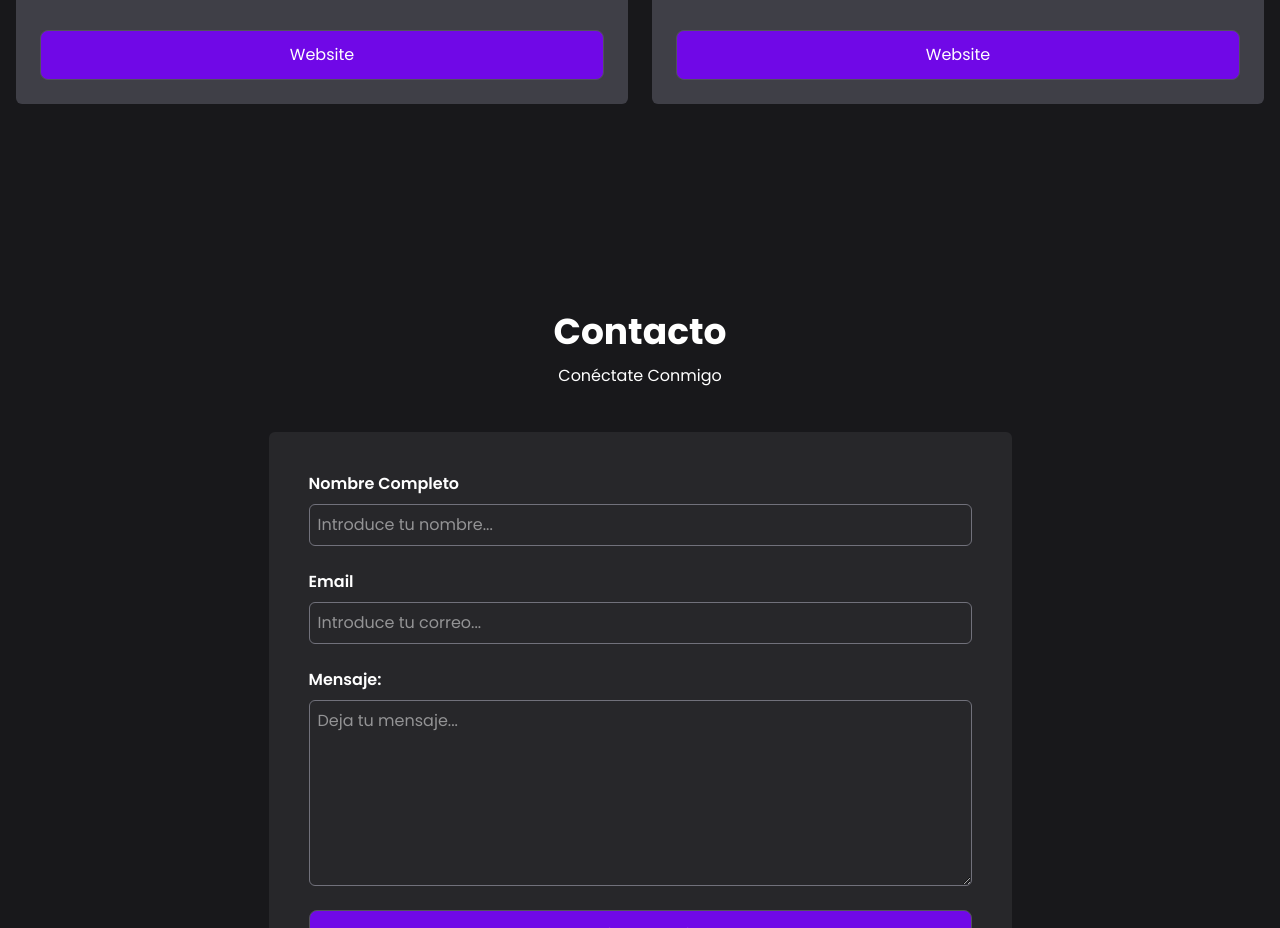
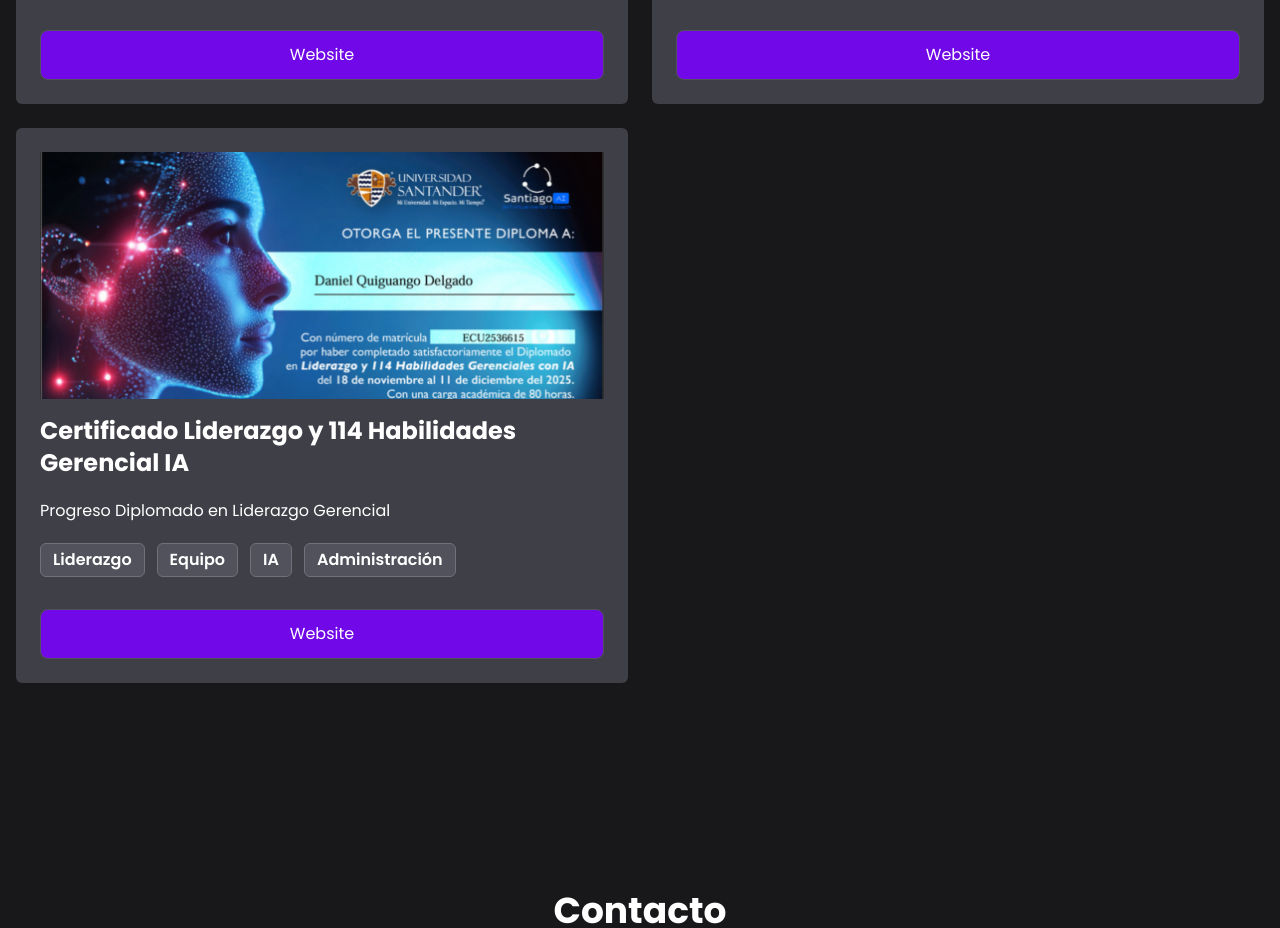
Before and after one commit to KiwiOwnDaniel27/CV-DQ-React-TailwindCss, a React (Vite) app: page / in a window 1280 px wide. Shown: the part 7365-8293 px from the top of the page. Built offline with nearby package versions, Linux system fonts and the light colour scheme.

Commit message:
subir diplomado liderazgo

```diff
--- a/src/data.js
+++ b/src/data.js
@@ -199,6 +199,7 @@ import Courses2 from "/assets/courses/Certification2.jpeg";
 import Courses3 from "/assets/courses/Certification3.jpeg";
 import Courses4 from "/assets/courses/Certification4.jpeg";
 import Courses5 from "/assets/courses/Certification5.jpeg";
+import Courses9 from "/assets/courses/Certification7.png";
 import Courses6 from "/assets/courses/Certification6.jpg";
 import Courses7 from "/assets/courses/Progress1.png";
 import Courses8 from "/assets/courses/Progress2.png";
@@ -276,4 +277,13 @@ export const listCourses = [
     dad: "800",
     link: "https://learn.microsoft.com/es-es/users/me/achievements#badges-section" ,
   },
+  {
+    id: 9,
+    gambar: Courses9,
+    nama: "Certificado Liderazgo y 114 Habilidades Gerencial IA",
+    desk: "Progreso Diplomado en Liderazgo Gerencial",
+    tools: ["Liderazgo", "Equipo", "IA", "Administración"],
+    dad: "800",
+    link: "https://drive.google.com/file/d/12o_0P_EY6oMCwvOGCofvIDcPTVlm1z0a/view?usp=sharing" ,
+  },
 ];
```
Also changed, not shown: public/assets/courses/Certification7.png (added).
